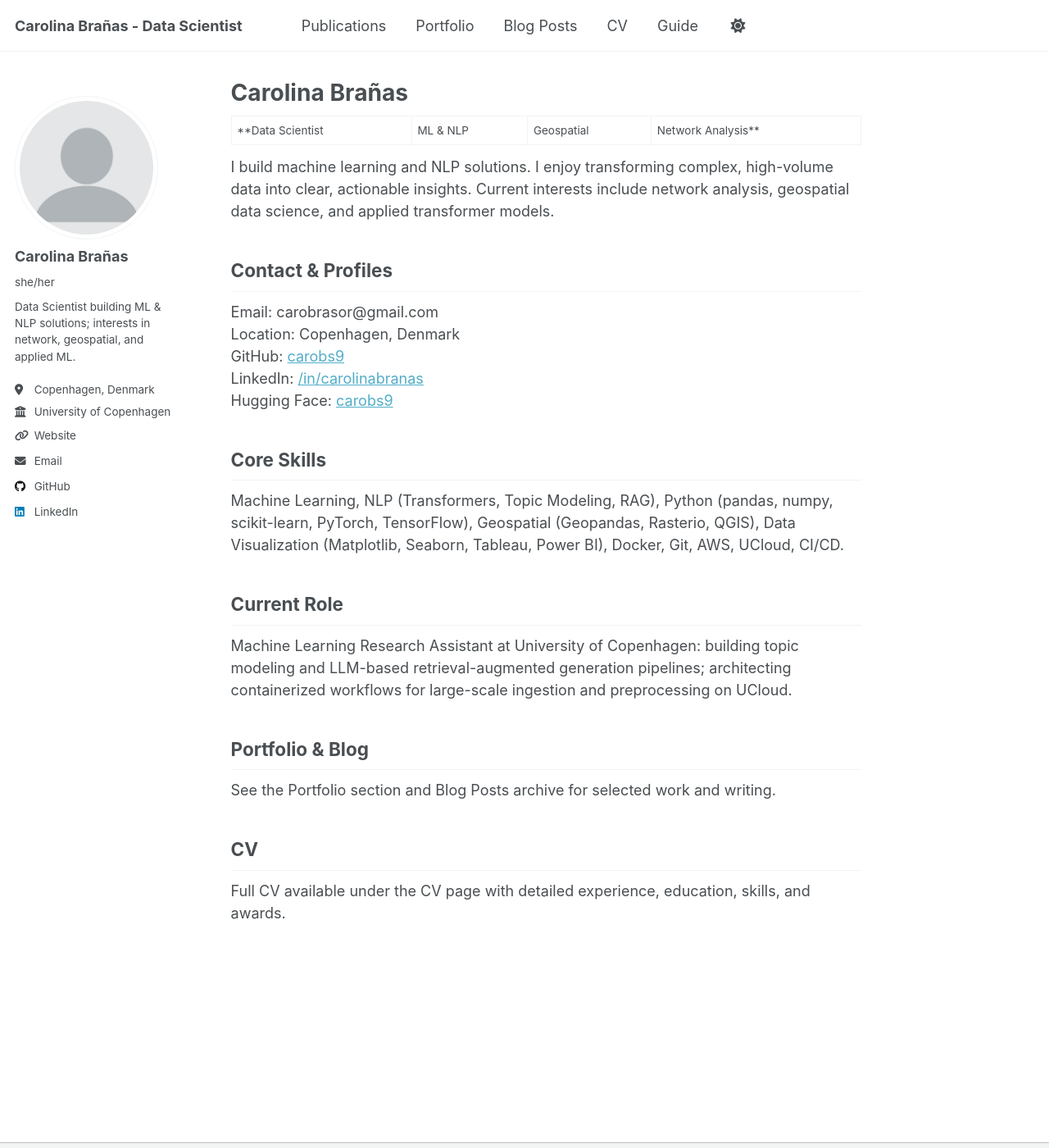
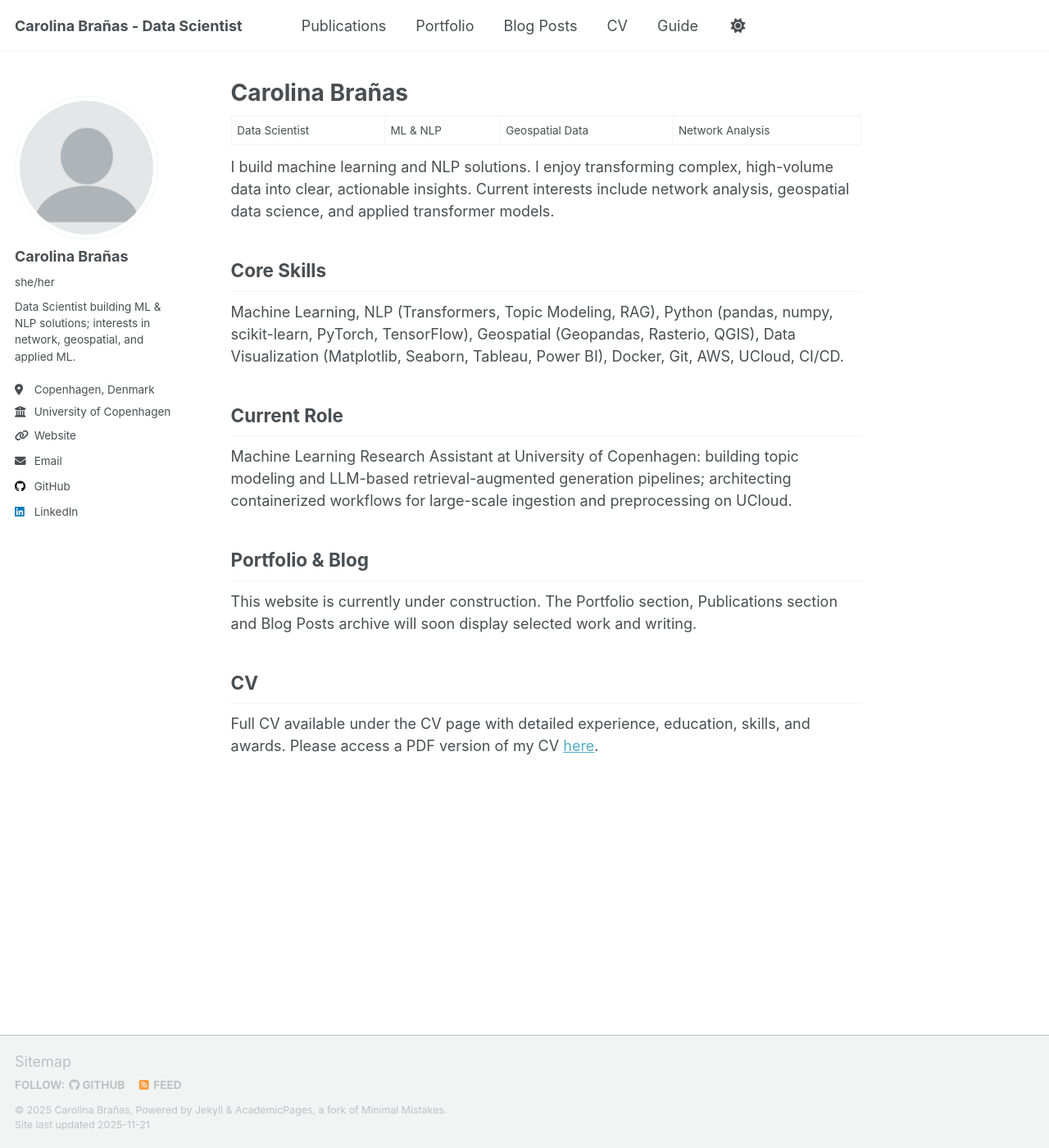
Before and after one commit to carobs9/carobs9.github.io, a Jekyll site: the page built from _pages/about.md, in a window 1280 px wide and 1400 px high. Shown: the whole window at 82% size. Built offline with Jekyll 4.4.1, drawn with Linux system fonts in a browser that asks for light colours; a script that is not in the unit is left out.

Commit message:
Add LINK TO cv

```diff
--- a/_pages/about.md
+++ b/_pages/about.md
@@ -7,17 +7,9 @@ redirect_from:
   - /about.html
 ---
 
-**Data Scientist | ML & NLP | Geospatial | Network Analysis**
+Data Scientist | ML & NLP | Geospatial Data | Network Analysis
 
 I build machine learning and NLP solutions. I enjoy transforming complex, high-volume data into clear, actionable insights. Current interests include network analysis, geospatial data science, and applied transformer models.
-
-Contact & Profiles
-------
-Email: carobrasor@gmail.com
-Location: Copenhagen, Denmark
-GitHub: [carobs9](https://github.com/carobs9)
-LinkedIn: [/in/carolinabranas](https://www.linkedin.com/in/carolinabranas)
-Hugging Face: [carobs9](https://huggingface.co/carobs9)
 
 Core Skills
 ------
@@ -29,8 +21,8 @@ Machine Learning Research Assistant at University of Copenhagen: building topic
 
 Portfolio & Blog
 ------
-See the Portfolio section and Blog Posts archive for selected work and writing.
+This website is currently under construction. The Portfolio section, Publications section and Blog Posts archive will soon display selected work and writing.
 
 CV
 ------
-Full CV available under the CV page with detailed experience, education, skills, and awards.
+Full CV available under the CV page with detailed experience, education, skills, and awards. Please access a PDF version of my CV [here](/files/Carolina_Branas_RESUME.pdf).
```
Also changed, not shown: 1 other file.
